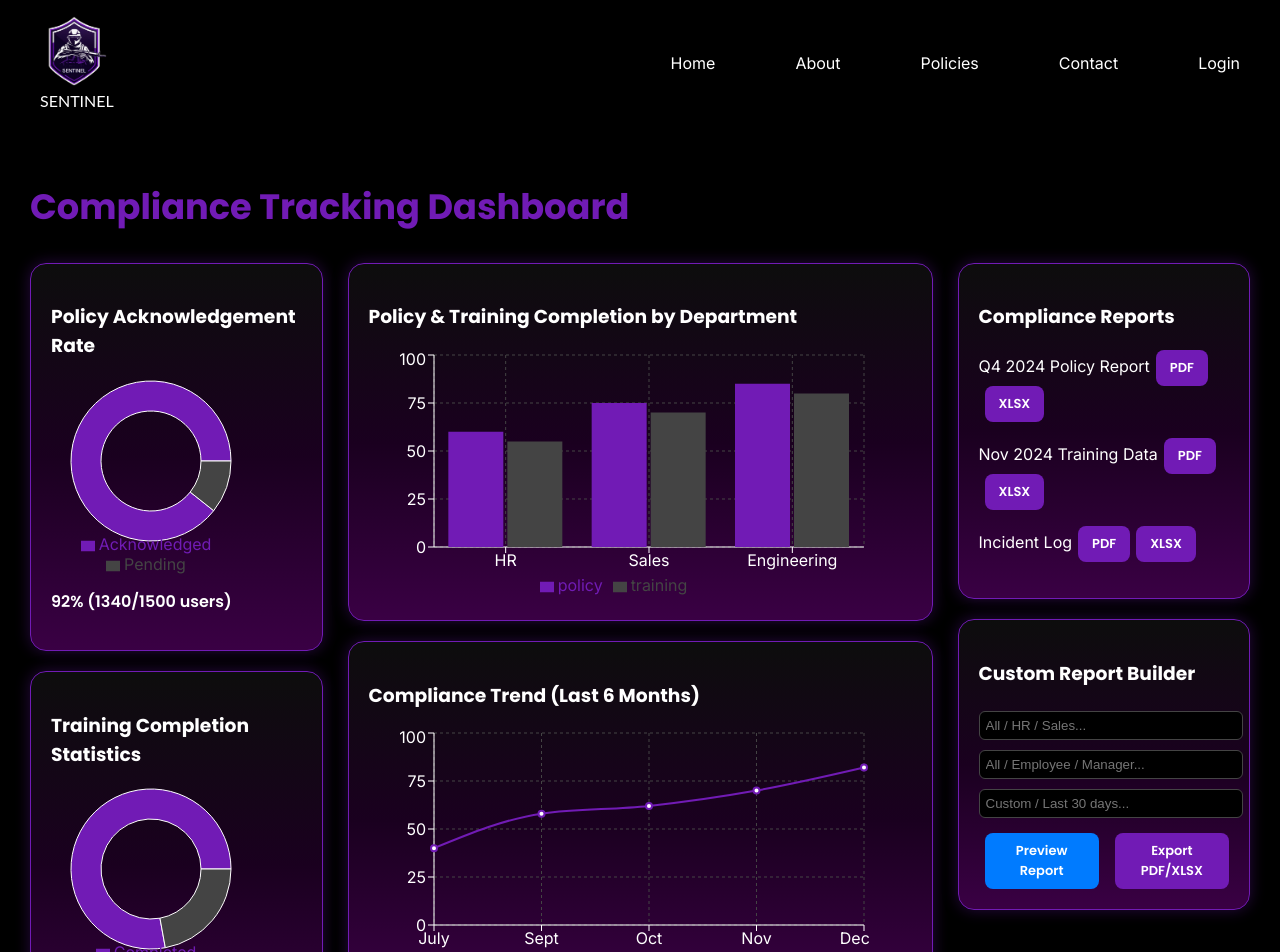
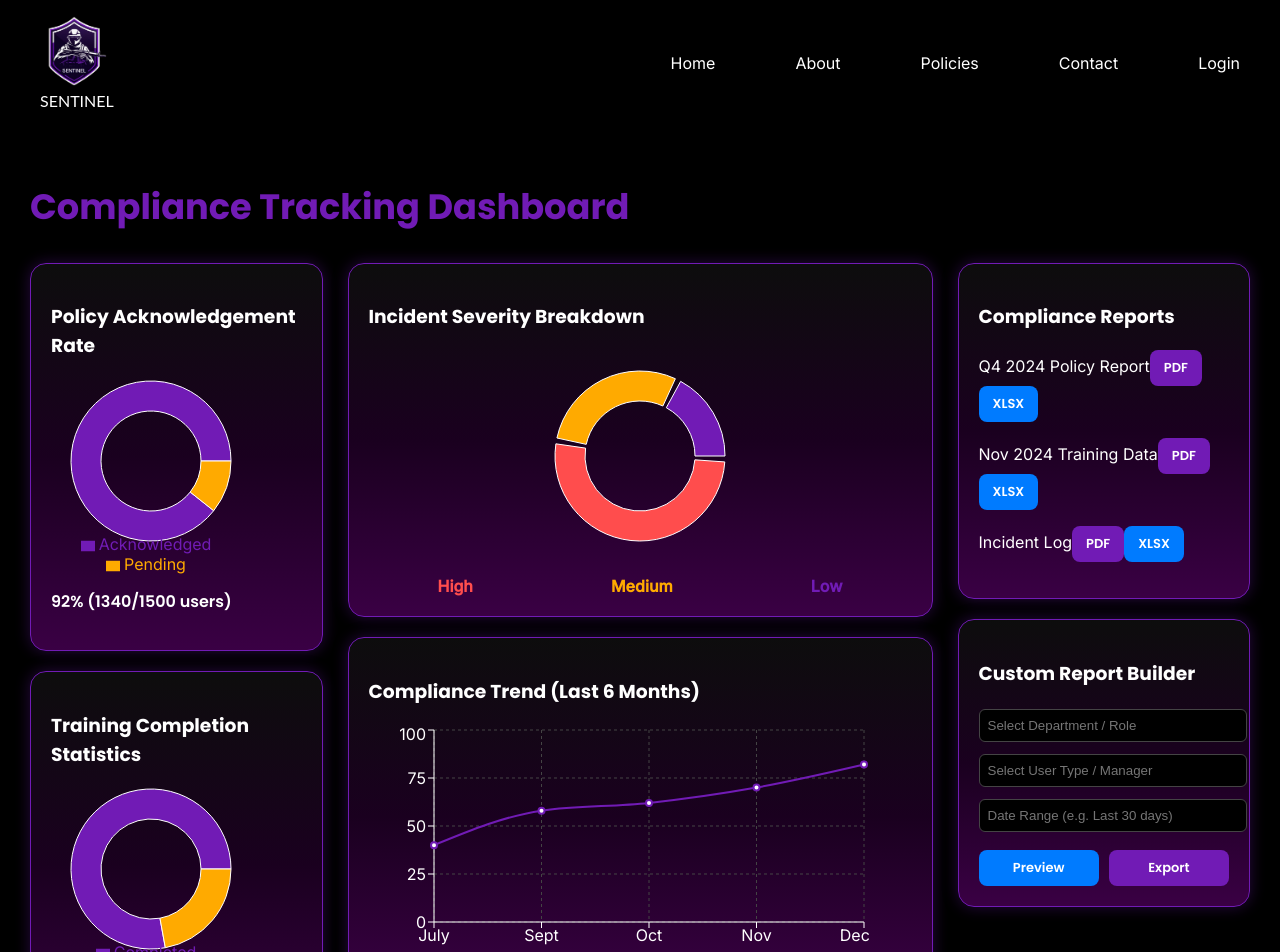
Before and after one commit to Guwani0/Sentinel, a React (Create React App) app in the folder frontend/: page /dashboard in a window 1280 px wide. Shown: the top 952 px of the page. Built offline with nearby package versions, Linux system fonts and the light colour scheme.

Commit message:
Update CTDPage1.js

```diff
--- a/frontend/src/Pages/CTDPage1.js
+++ b/frontend/src/Pages/CTDPage1.js
@@ -17,11 +17,6 @@ export default function CTDPage1() {
     { name: "Completed", value: 1168 },
     { name: "Not Completed", value: 332 },
   ];
-  const departmentData = [
-    { dept: "HR", policy: 60, training: 55 },
-    { dept: "Sales", policy: 75, training: 70 },
-    { dept: "Engineering", policy: 85, training: 80 },
-  ];
   const trendData = [
     { month: "July", compliance: 40 },
     { month: "Sept", compliance: 58 },
@@ -29,8 +24,13 @@ export default function CTDPage1() {
     { month: "Nov", compliance: 70 },
     { month: "Dec", compliance: 82 },
   ];
+  const incidentSeverity = [
+    { name: "High", value: 30 },
+    { name: "Medium", value: 50 },
+    { name: "Low", value: 90 },
+  ];
 
-  const COLORS = ["#711bb5", "#444"];
+  const COLORS = ["#711bb5", "#ffaa00", "#ff4d4d"];
 
   // ✅ Export Excel
   const exportExcel = (data, title) => {
@@ -57,7 +57,19 @@ export default function CTDPage1() {
     transition: "all 0.3s ease",
   };
 
-  const buttonStyle = {
+  const buttonPrimary = {
+    backgroundColor: "#007bff",
+    color: "#fff",
+    border: "none",
+    borderRadius: "8px",
+    padding: "8px 14px",
+    cursor: "pointer",
+    fontSize: "13px",
+    fontFamily: "Poppins, sans-serif",
+    transition: "0.3s ease",
+  };
+
+  const buttonSecondary = {
     backgroundColor: "#711bb5",
     color: "#fff",
     border: "none",
@@ -66,7 +78,6 @@ export default function CTDPage1() {
     cursor: "pointer",
     fontSize: "13px",
     fontFamily: "Poppins, sans-serif",
-    marginLeft: "6px",
     transition: "0.3s ease",
   };
 
@@ -175,18 +186,32 @@ export default function CTDPage1() {
 
         {/* Middle Column */}
         <div style={{ display: "flex", flexDirection: "column", gap: "20px" }}>
-          {/* Department Stats */}
+          {/* Incident Severity Breakdown */}
           <div style={cardStyle}>
-            <h3 style={{ fontFamily: "Poppins", color: "#fff" }}>Policy & Training Completion by Department</h3>
-            <BarChart width={500} height={250} data={departmentData}>
-              <CartesianGrid strokeDasharray="3 3" stroke="#444" />
-              <XAxis dataKey="dept" stroke="#fff" />
-              <YAxis stroke="#fff" />
-              <Tooltip />
-              <Legend />
-              <Bar dataKey="policy" fill="#711bb5" />
-              <Bar dataKey="training" fill="#444" />
-            </BarChart>
+            <h3 style={{ fontFamily: "Poppins", color: "#fff", marginBottom: "15px" }}>
+              Incident Severity Breakdown
+            </h3>
+            <div style={{ display: "flex", justifyContent: "center", alignItems: "center" }}>
+              <PieChart width={220} height={220}>
+                <Pie
+                  data={incidentSeverity}
+                  dataKey="value"
+                  innerRadius={55}
+                  outerRadius={85}
+                  paddingAngle={4}
+                >
+                  {incidentSeverity.map((entry, index) => (
+                    <Cell key={index} fill={COLORS[index % COLORS.length]} />
+                  ))}
+                </Pie>
+                <Tooltip />
+              </PieChart>
+            </div>
+            <div style={{ display: "flex", justifyContent: "space-around", marginTop: "10px" }}>
+              <span style={{ color: "#ff4d4d", fontWeight: "600" }}>High</span>
+              <span style={{ color: "#ffaa00", fontWeight: "600" }}>Medium</span>
+              <span style={{ color: "#711bb5", fontWeight: "600" }}>Low</span>
+            </div>
           </div>
 
           {/* Compliance Trend */}
@@ -209,28 +234,66 @@ export default function CTDPage1() {
           <div style={cardStyle}>
             <h3 style={{ fontFamily: "Poppins", color: "#fff" }}>Compliance Reports</h3>
             <p>Q4 2024 Policy Report
-              <button style={buttonStyle} onClick={() => exportPDF("Policy_Report")}>PDF</button>
-              <button style={buttonStyle} onClick={() => exportExcel(policyData, "Policy_Report")}>XLSX</button>
+              <button style={buttonSecondary} onClick={() => exportPDF("Policy_Report")}>PDF</button>
+              <button style={buttonPrimary} onClick={() => exportExcel(policyData, "Policy_Report")}>XLSX</button>
             </p>
             <p>Nov 2024 Training Data
-              <button style={buttonStyle} onClick={() => exportPDF("Training_Data")}>PDF</button>
-              <button style={buttonStyle} onClick={() => exportExcel(trainingData, "Training_Data")}>XLSX</button>
+              <button style={buttonSecondary} onClick={() => exportPDF("Training_Data")}>PDF</button>
+              <button style={buttonPrimary} onClick={() => exportExcel(trainingData, "Training_Data")}>XLSX</button>
             </p>
             <p>Incident Log
-              <button style={buttonStyle} onClick={() => exportPDF("Incident_Log")}>PDF</button>
-              <button style={buttonStyle} onClick={() => exportExcel(trendData, "Incident_Log")}>XLSX</button>
+              <button style={buttonSecondary} onClick={() => exportPDF("Incident_Log")}>PDF</button>
+              <button style={buttonPrimary} onClick={() => exportExcel(trendData, "Incident_Log")}>XLSX</button>
             </p>
           </div>
 
           {/* Custom Report Builder */}
           <div style={cardStyle}>
-            <h3 style={{ fontFamily: "Poppins", color: "#fff" }}>Custom Report Builder</h3>
-            <input type="text" placeholder="All / HR / Sales..." style={{ width: "100%", margin: "5px 0", padding: "6px", borderRadius: "6px", border: "1px solid #444", background: "#000", color: "#fff" }} />
-            <input type="text" placeholder="All / Employee / Manager..." style={{ width: "100%", margin: "5px 0", padding: "6px", borderRadius: "6px", border: "1px solid #444", background: "#000", color: "#fff" }} />
-            <input type="text" placeholder="Custom / Last 30 days..." style={{ width: "100%", margin: "5px 0", padding: "6px", borderRadius: "6px", border: "1px solid #444", background: "#000", color: "#fff" }} />
-            <div style={{ marginTop: "10px", display: "flex", gap: "10px" }}>
-              <button style={{ ...buttonStyle, flex: 1, background: "#007bff" }}>Preview Report</button>
-              <button style={{ ...buttonStyle, flex: 1 }}>Export PDF/XLSX</button>
+            <h3 style={{ fontFamily: "Poppins", color: "#fff", marginBottom: "15px" }}>
+              Custom Report Builder
+            </h3>
+            <input
+              type="text"
+              placeholder="Select Department / Role"
+              style={{
+                width: "100%",
+                margin: "6px 0",
+                padding: "8px",
+                borderRadius: "6px",
+                border: "1px solid #444",
+                background: "#000",
+                color: "#fff",
+              }}
+            />
+            <input
+              type="text"
+              placeholder="Select User Type / Manager"
+              style={{
+                width: "100%",
+                margin: "6px 0",
+                padding: "8px",
+                borderRadius: "6px",
+                border: "1px solid #444",
+                background: "#000",
+                color: "#fff",
+              }}
+            />
+            <input
+              type="text"
+              placeholder="Date Range (e.g. Last 30 days)"
+              style={{
+                width: "100%",
+                margin: "6px 0",
+                padding: "8px",
+                borderRadius: "6px",
+                border: "1px solid #444",
+                background: "#000",
+                color: "#fff",
+              }}
+            />
+            <div style={{ marginTop: "12px", display: "flex", gap: "10px" }}>
+              <button style={{ ...buttonPrimary, flex: 1 }}>Preview</button>
+              <button style={{ ...buttonSecondary, flex: 1 }}>Export</button>
             </div>
           </div>
         </div>
```
